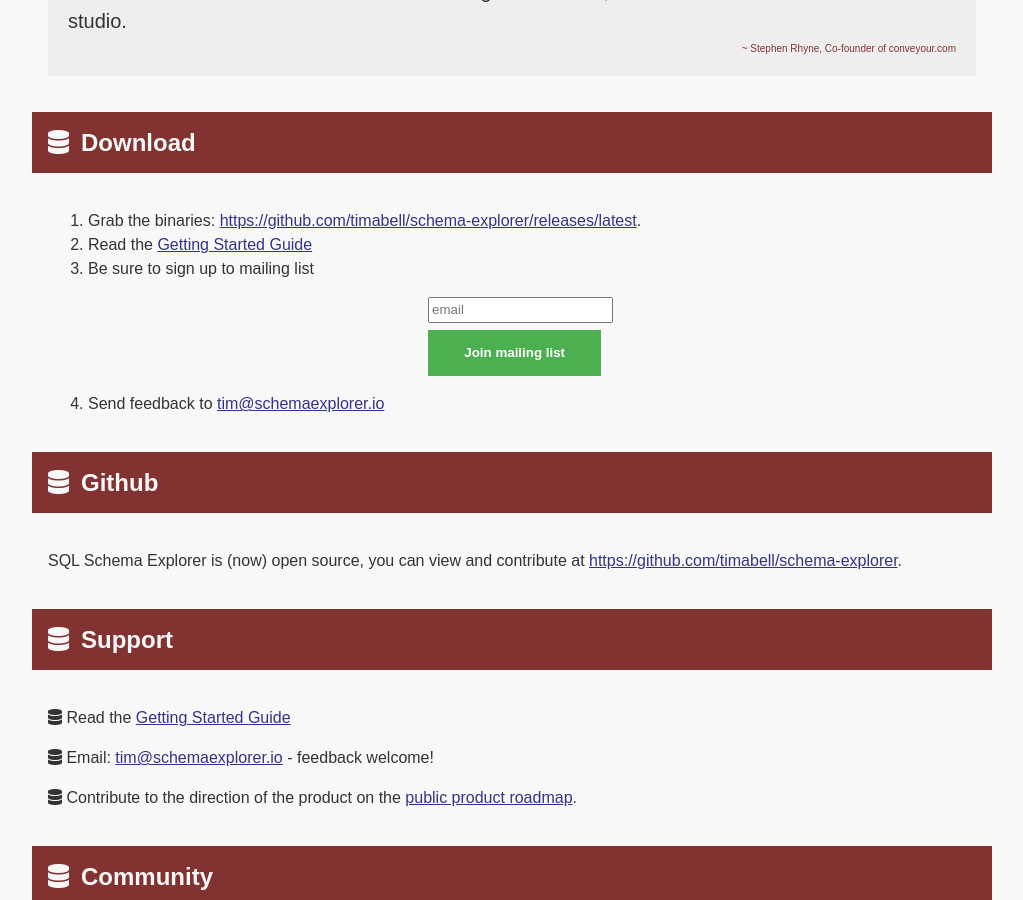
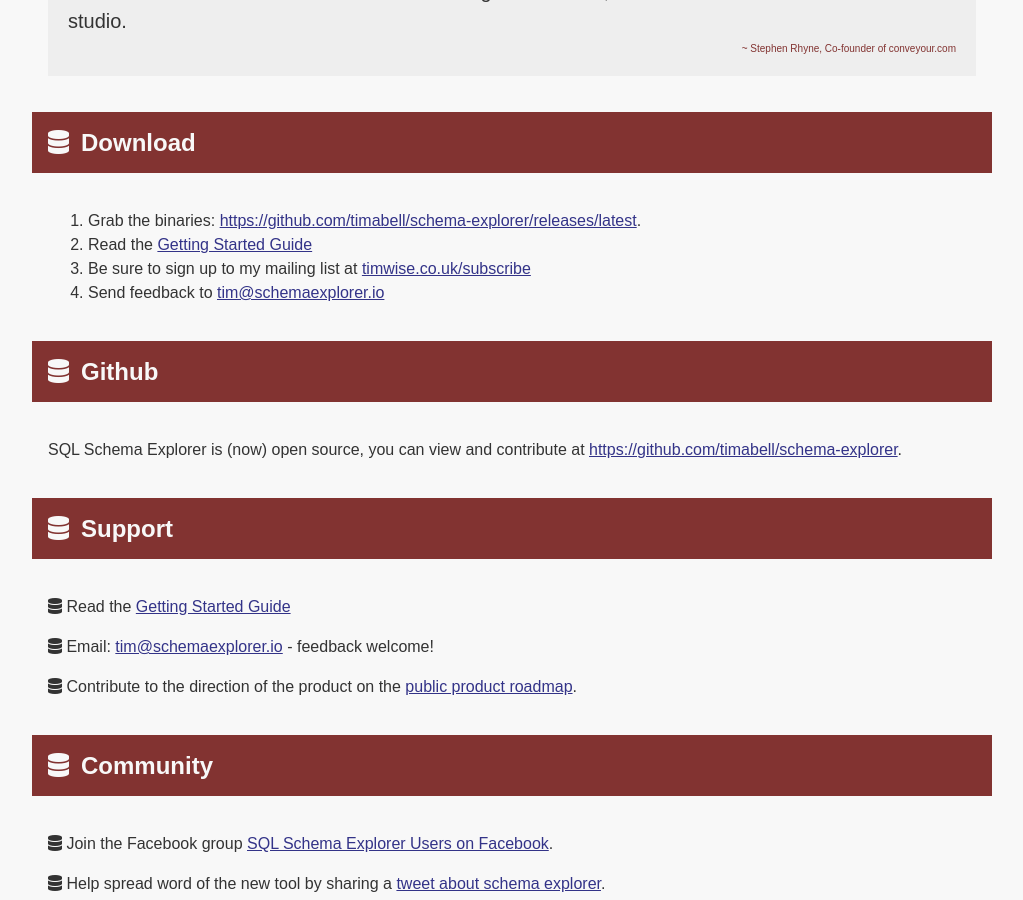
Before and after one commit to timabell/schema-explorer, a Jekyll site: the page built from index.html, in a window 1280 px wide and 900 px high, scrolled down 2645 px. Shown: the whole window, without its empty margins (128-1151 px from the left). Built offline with Jekyll 4.4.1, drawn with Linux system fonts in a browser that asks for light colours; nearby versions of some CDN libraries.

Commit message:
Kill drip sign up form
Send to my list

```diff
--- a/index.html
+++ b/index.html
@@ -108,13 +108,7 @@
 		<ol>
 			<li> Grab the binaries: <a href="https://github.com/timabell/schema-explorer/releases/latest">https://github.com/timabell/schema-explorer/releases/latest</a>.  </li>
 			<li> Read the <a href="help/getting-started.html"/>Getting Started Guide</a> </li>
-			<li> Be sure to sign up to mailing list
-				<form action="https://www.getdrip.com/forms/70504364/submissions" method="post" data-drip-embedded-form="70504364">
-						<div id="signup-fields">
-							<input type="email" id="drip-email" name="fields[email]" placeholder="email"  />
-						<button class="button">Join mailing list</button>
-					</div>
-				</form>
+			<li> Be sure to sign up to my mailing list at <a href="https://timwise.co.uk/subscribe/">timwise.co.uk/subscribe</a>
 			</li>
 			<li> Send feedback to <a href="mailto:tim@schemaexplorer.io">tim@schemaexplorer.io</a> </li>
 		</ol>
```
